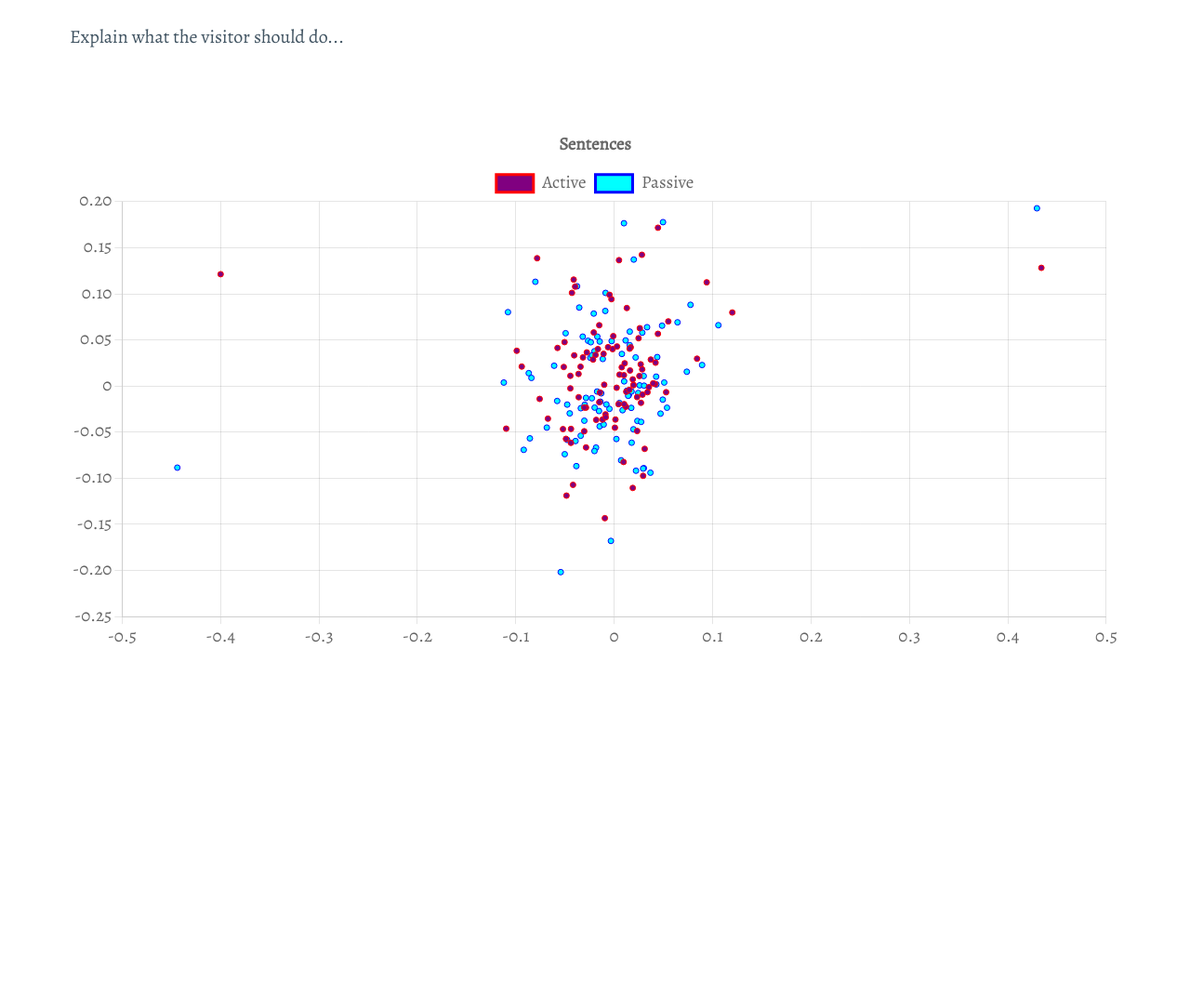
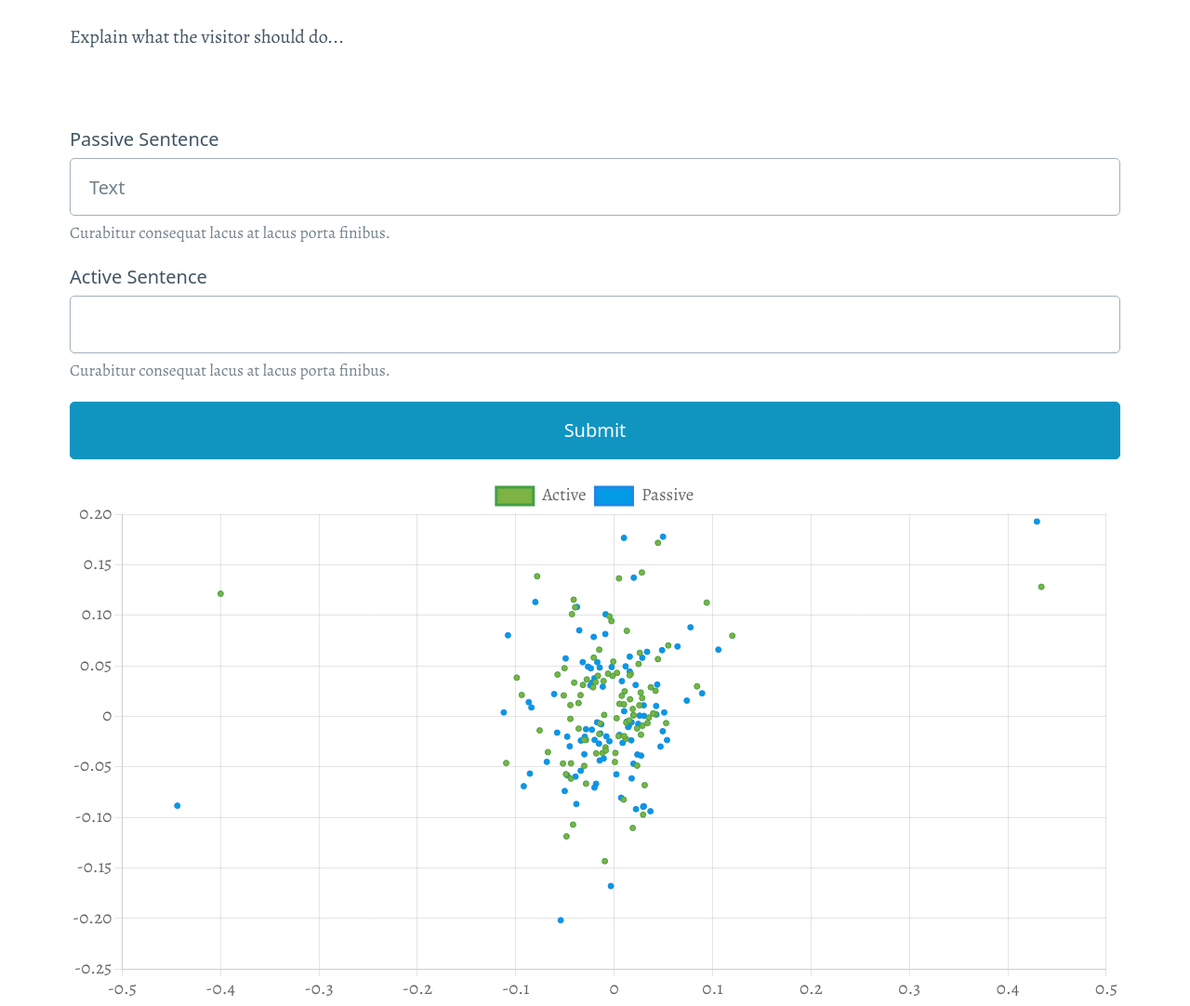
Before and after one commit to danielplatt/sentence-arithmetic, a plain HTML site: page web_visualisation/app/index.html in a window 1280 px wide. Shown: the part 740-1822 px from the top of the page at 93% size. Before the commit the page ends 1600 px from the top, so only its background shows below. Drawn offline with nearby package versions, Linux system fonts and the light colour scheme.

Commit message:
more pleasant colours

```diff
--- a/web_visualisation/app/css/style.css
+++ b/web_visualisation/app/css/style.css
@@ -1,4 +1,3 @@
-body {
+p, small {
   font-family: "Alegreya", sans-serif;
-  font-size: 1.188rem;
 }
--- a/web_visualisation/app/index.html
+++ b/web_visualisation/app/index.html
@@ -7,7 +7,7 @@
   <meta name="description" content="">
   <meta name="viewport" content="width=device-width, initial-scale=1">
 
-  <link rel="stylesheet" href="https://fonts.googleapis.com/css?family=Alegreya">
+  <link rel="stylesheet" href="https://fonts.googleapis.com/css?family=Alegreya ">
   <link rel="stylesheet" href="css/pico.min.css">
   <link rel="stylesheet" href="css/style.css">
 </head>
@@ -44,6 +44,18 @@
   </section>
 
   <section id="plot">
+    <label for="passive">Passive Sentence</label>
+    <input type="text" id="passive" name="passive" placeholder="Text">
+    <small>Curabitur consequat lacus at lacus porta finibus.</small>
+
+
+
+    <label for="active">Active Sentence</label>
+    <input type="text" id="active" name="active">
+    <small>Curabitur consequat lacus at lacus porta finibus.</small>
+
+    <input type="submit" value="Submit" onclick="event.preventDefault()">
+
     <canvas id="sentences"></canvas>
   </section>
 </main>
--- a/web_visualisation/app/js/main.js
+++ b/web_visualisation/app/js/main.js
@@ -16,8 +16,8 @@ Papa.parse("data/embeddings.csv", {
           data: truncated.map((element) => {
             return [element["active_x_coord"], element["active_y_coord"]]
           }),
-          borderColor: "red",
-          backgroundColor: "purple"
+          borderColor: "#43a047",
+          backgroundColor: "#7cb342"
         },
         {
           label: "Passive",
@@ -27,8 +27,8 @@ Papa.parse("data/embeddings.csv", {
           data: truncated.map((element) => {
             return [element["passive_x_coord"], element["passive_y_coord"]]
           }),
-          borderColor: "blue",
-          backgroundColor: "cyan"
+          borderColor: "#1e88e5",
+          backgroundColor: "#039be5"
         }
       ]
     };
@@ -46,8 +46,7 @@ Papa.parse("data/embeddings.csv", {
             position: "top",
           },
           title: {
-            display: true,
-            text: "Sentences"
+            display: false
           },
           tooltip: {
             callbacks: {
```
